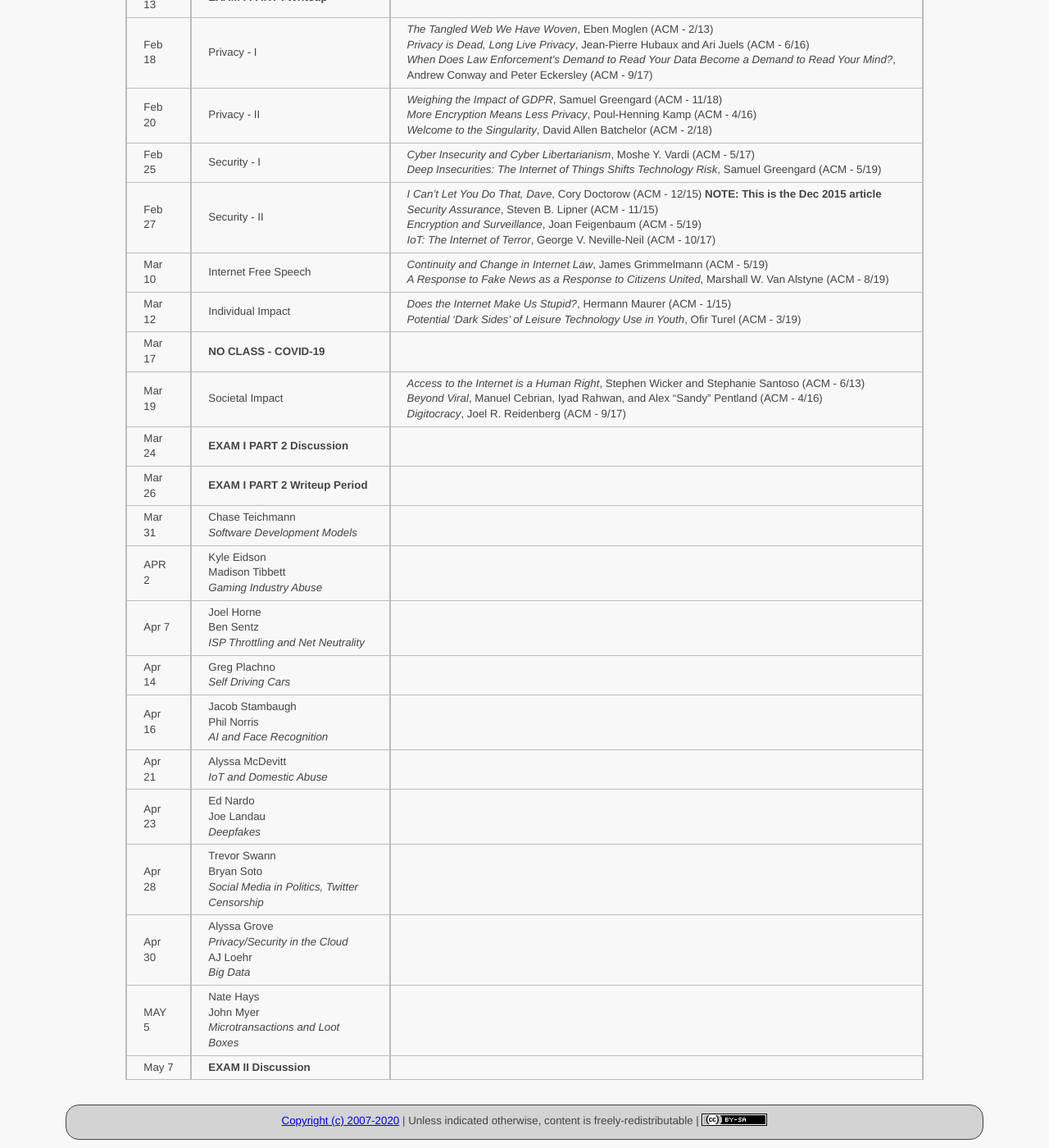
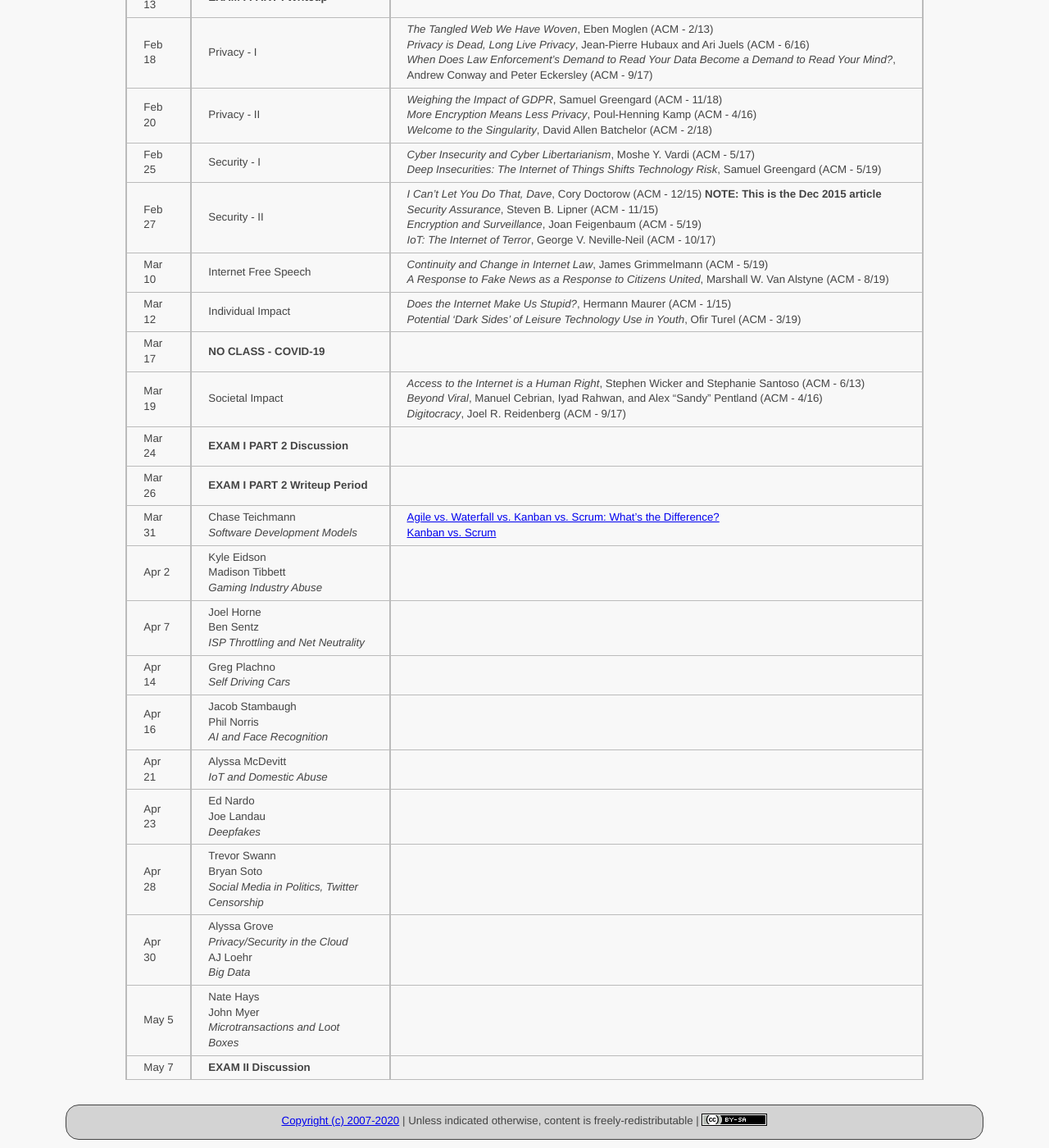
Before and after one commit to ycpcs/cs456-spring2020, a Jekyll site: the page built from schedule/index.md, in a window 1280 px wide and 1400 px high, scrolled down 727 px. Shown: the whole window at 82% size. Built offline with Jekyll 4.4.1, drawn with Linux system fonts in a browser that asks for light colours.

Commit message:
add Chase’s articles
add Chase’s articles

```diff
--- a/schedule/index.md
+++ b/schedule/index.md
@@ -31,8 +31,8 @@ All reading materials can be accessed via [Schmidt Library](http://library.ycp.e
 > Mar 19  | Societal Impact      | *Access to the Internet is a Human Right*, Stephen Wicker and Stephanie Santoso (ACM - 6/13) <br /> *Beyond Viral*, Manuel Cebrian, Iyad Rahwan, and Alex "Sandy" Pentland (ACM - 4/16) <br /> *Digitocracy*, Joel R. Reidenberg (ACM - 9/17)|
 > Mar 24  | **EXAM I PART 2 Discussion** | |
 > Mar 26  | **EXAM I PART 2 Writeup Period**    | |
-> Mar 31  | Chase Teichmann <br /> *Software Development Models*| |
-> APR 2   | Kyle Eidson <br /> Madison Tibbett <br /> *Gaming Industry Abuse*| |
+> Mar 31  | Chase Teichmann <br /> *Software Development Models*| [Agile vs. Waterfall vs. Kanban vs. Scrum: What’s the Difference?](https://www.lucidchart.com/blog/agile-vs-waterfall-vs-kanban-vs-scrum) <br /> [Kanban vs. Scrum](https://www.atlassian.com/agile/kanban/kanban-vs-scrum) |
+> Apr 2   | Kyle Eidson <br /> Madison Tibbett <br /> *Gaming Industry Abuse*| |
 > Apr 7   | Joel Horne <br /> Ben Sentz <br /> *ISP Throttling and Net Neutrality* | |
 > Apr 14  | Greg Plachno <br /> *Self Driving Cars* | |
 > Apr 16  | Jacob Stambaugh <br /> Phil Norris <br /> *AI and Face Recognition* | |
@@ -40,7 +40,7 @@ All reading materials can be accessed via [Schmidt Library](http://library.ycp.e
 > Apr 23  | Ed Nardo <br /> Joe Landau <br /> *Deepfakes*| |
 > Apr 28  | Trevor Swann <br /> Bryan Soto <br /> *Social Media in Politics, Twitter Censorship*| |
 > Apr 30  | Alyssa Grove <br /> *Privacy/Security in the Cloud* <br /> AJ Loehr <br /> *Big Data* | |
-> MAY 5   | Nate Hays <br /> John Myer <br /> *Microtransactions and Loot Boxes*| |
+> May 5   | Nate Hays <br /> John Myer <br /> *Microtransactions and Loot Boxes*| |
 > May 7   | **EXAM II Discussion** | |
 
 
```
